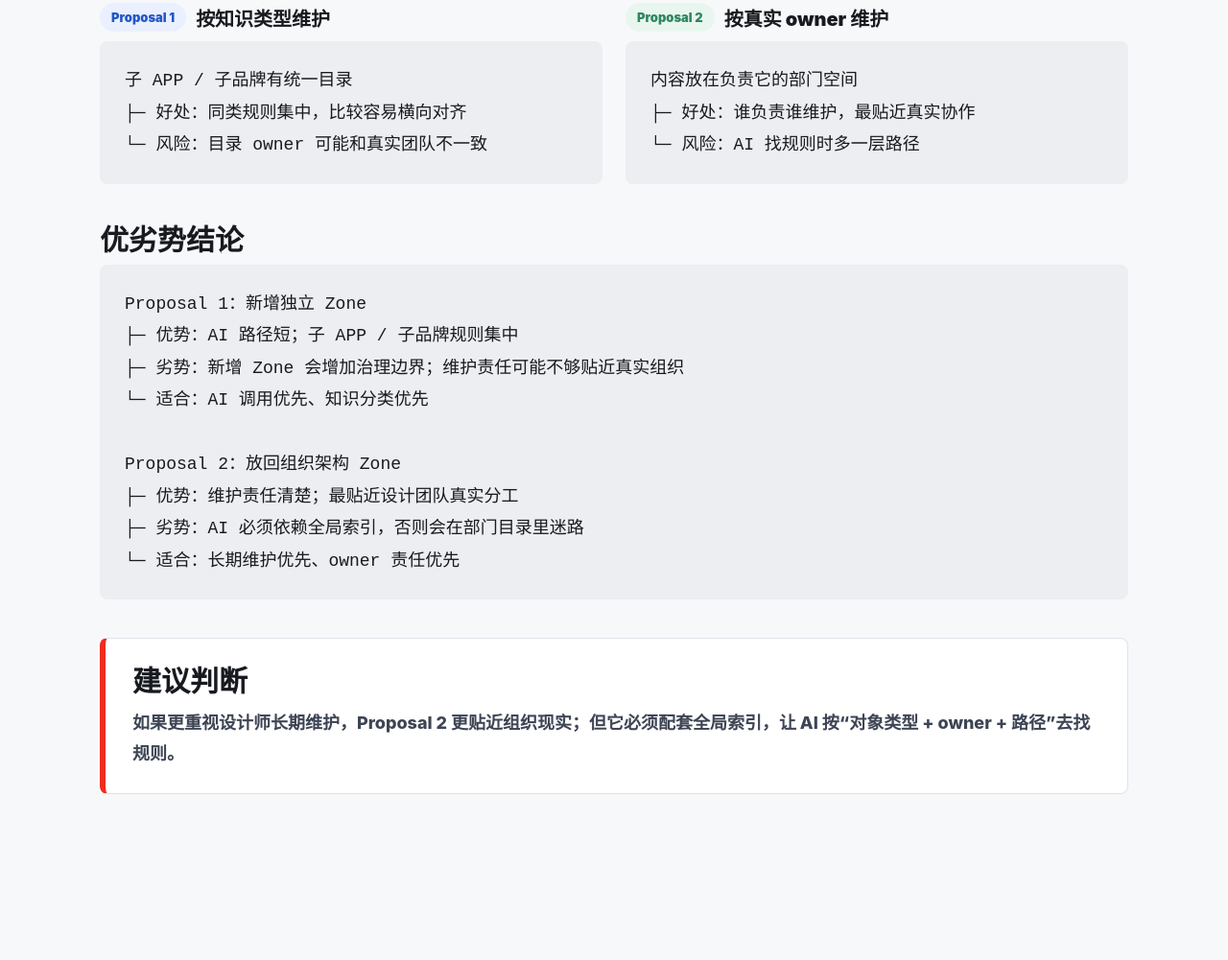
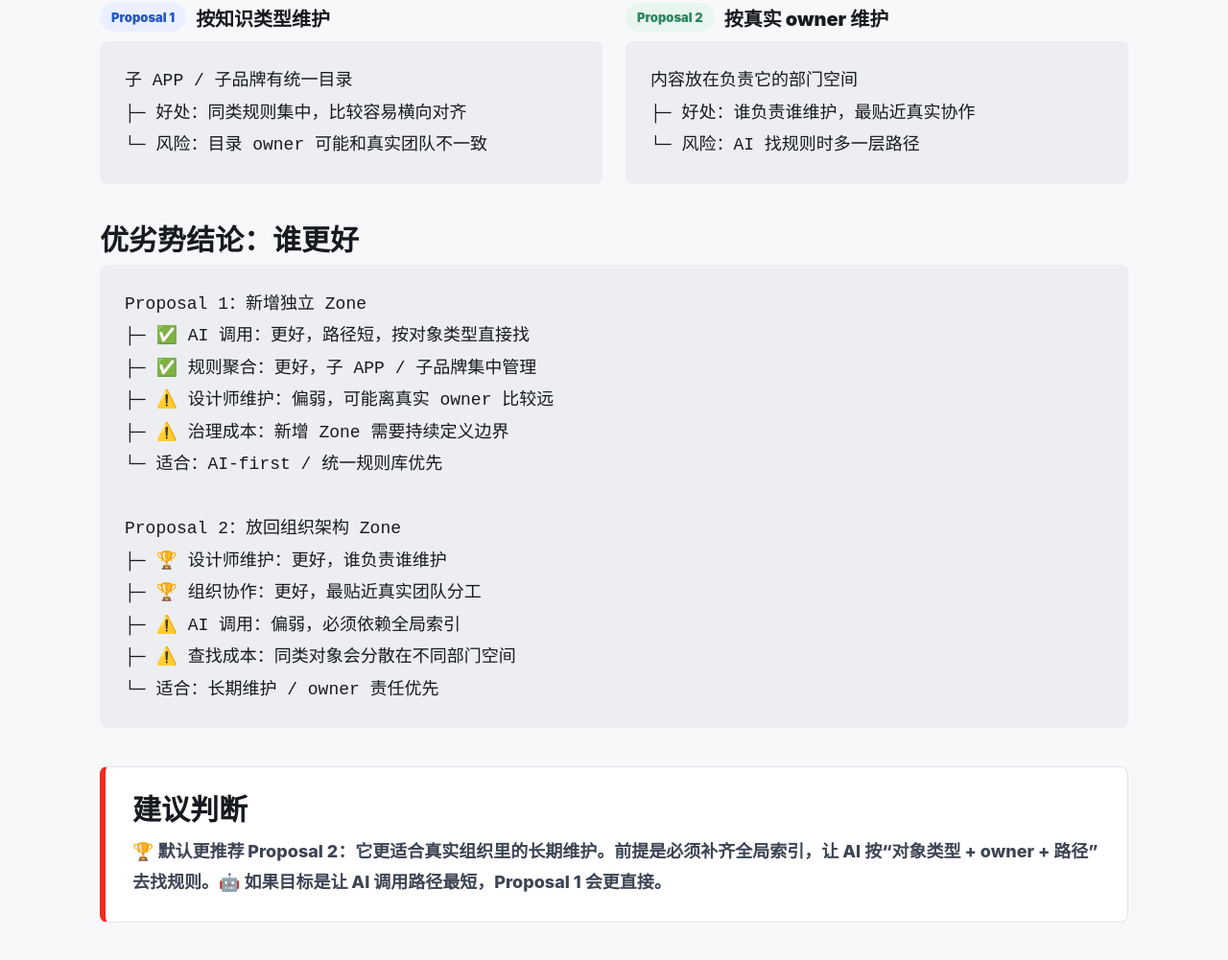
Before and after one commit to liuzhaoran88-rgb/jd-design-wiki-structure-proposal, a plain HTML site: page docs/zone-structure-proposal.html in a window 1280 px wide. Shown: the part 2403-3404 px from the top of the page at 96% size. Before the commit the page ends 3303 px from the top, so only its background shows below. Drawn offline with Linux system fonts and the light colour scheme.

Commit message:
Clarify proposal tradeoffs with visual signals

```diff
--- a/docs/zone-structure-proposal.html
+++ b/docs/zone-structure-proposal.html
@@ -325,21 +325,25 @@
     </section>
 
     <section>
-      <h2>优劣势结论</h2>
+      <h2>优劣势结论：谁更好</h2>
       <pre class="tree-code"><code>Proposal 1：新增独立 Zone
-├─ 优势：AI 路径短；子 APP / 子品牌规则集中
-├─ 劣势：新增 Zone 会增加治理边界；维护责任可能不够贴近真实组织
-└─ 适合：AI 调用优先、知识分类优先
+├─ ✅ AI 调用：更好，路径短，按对象类型直接找
+├─ ✅ 规则聚合：更好，子 APP / 子品牌集中管理
+├─ ⚠️ 设计师维护：偏弱，可能离真实 owner 比较远
+├─ ⚠️ 治理成本：新增 Zone 需要持续定义边界
+└─ 适合：AI-first / 统一规则库优先
 
 Proposal 2：放回组织架构 Zone
-├─ 优势：维护责任清楚；最贴近设计团队真实分工
-├─ 劣势：AI 必须依赖全局索引，否则会在部门目录里迷路
-└─ 适合：长期维护优先、owner 责任优先</code></pre>
+├─ 🏆 设计师维护：更好，谁负责谁维护
+├─ 🏆 组织协作：更好，最贴近真实团队分工
+├─ ⚠️ AI 调用：偏弱，必须依赖全局索引
+├─ ⚠️ 查找成本：同类对象会分散在不同部门空间
+└─ 适合：长期维护 / owner 责任优先</code></pre>
     </section>
 
     <section class="decision">
       <h2>建议判断</h2>
-      <p>如果更重视设计师长期维护，Proposal 2 更贴近组织现实；但它必须配套全局索引，让 AI 按“对象类型 + owner + 路径”去找规则。</p>
+      <p>🏆 默认更推荐 Proposal 2：它更适合真实组织里的长期维护。前提是必须补齐全局索引，让 AI 按“对象类型 + owner + 路径”去找规则。🤖 如果目标是让 AI 调用路径最短，Proposal 1 会更直接。</p>
     </section>
   </main>
 </body>
```
Also changed, not shown: zone-structure-proposal.html (+12 -8 lines).
